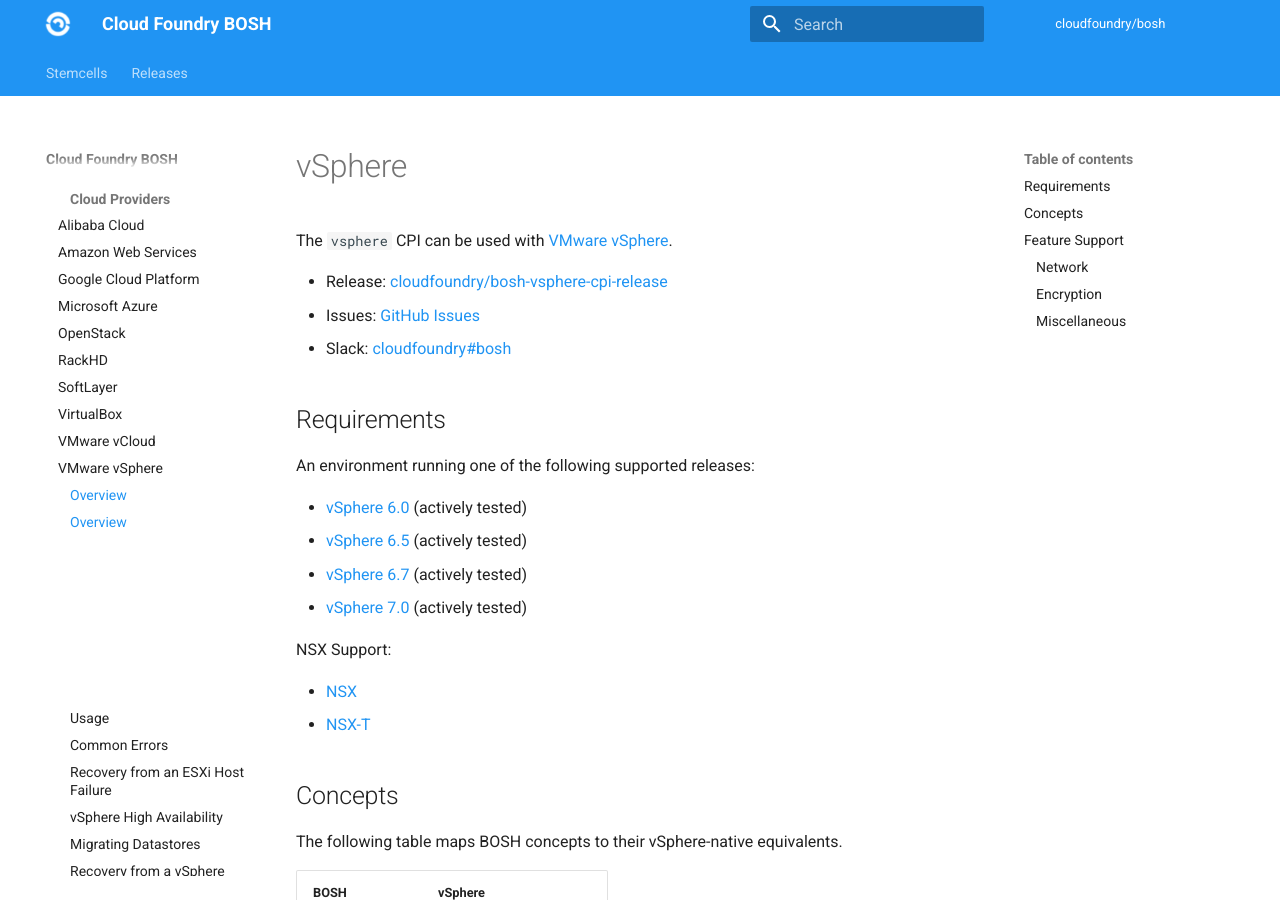
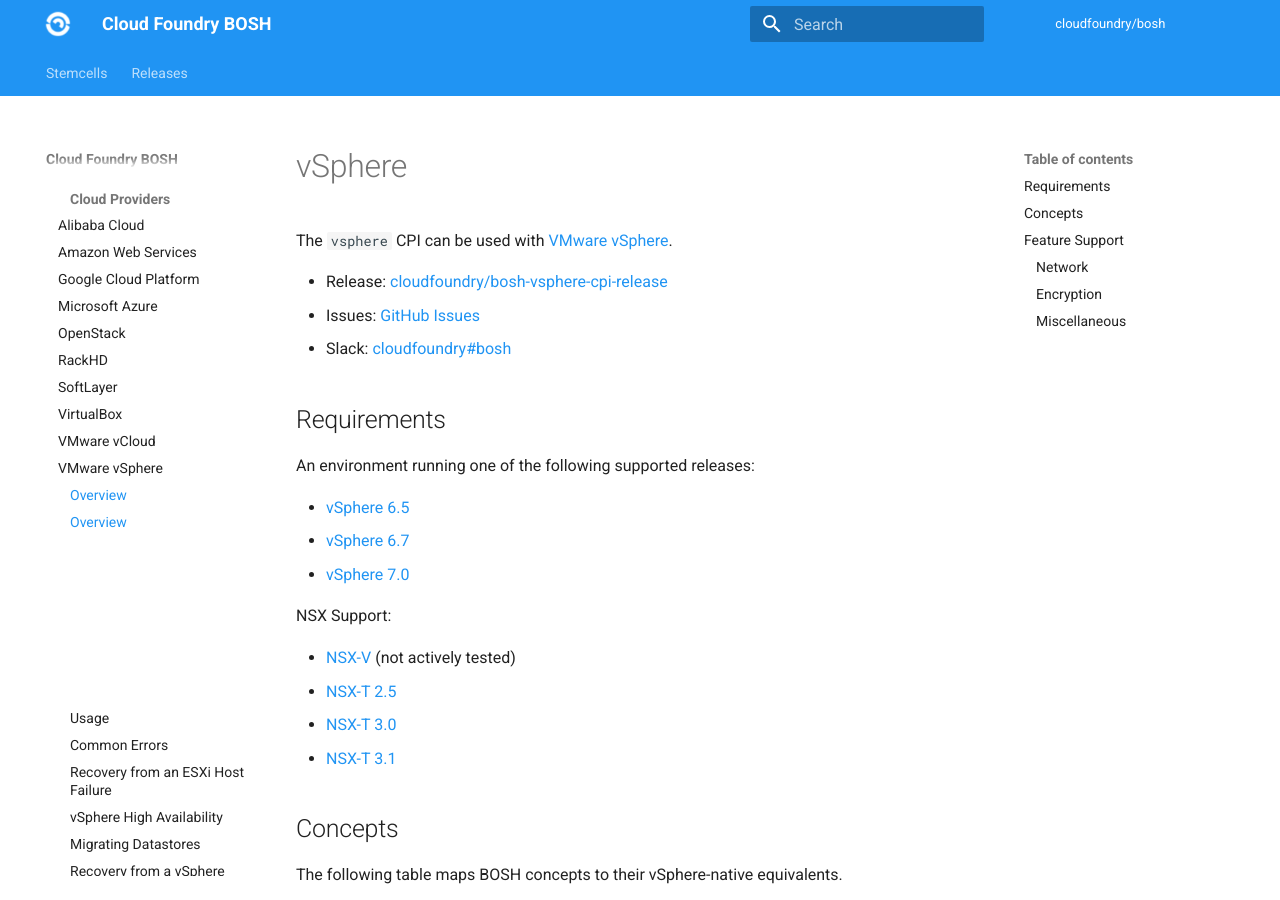
Before and after one commit to cloudfoundry/docs-bosh, an MkDocs documentation site: the page built from content/vsphere.md, in a window 1280 px wide and 900 px high. Built offline with MkDocs 1.6.1 and Material for MkDocs 9.7.7, drawn with Linux system fonts in a browser that asks for light colours; old or Windows-style settings are respelled for this version of MkDocs.

Commit message:
Remove vSphere 6.0 and NSX-V from Requirements
- Remove vSphere 6.0, it is no longer under general support and we don't
test against it.
- We call out that we no longer actively test against NSX-V

[#178147374]

Co-authored-by: Brian Cunnie <bcunnie@vmware.com>
Co-authored-by: Michael Oleske <moleske@pivotal.io>

```diff
--- a/content/vsphere.md
+++ b/content/vsphere.md
@@ -14,15 +14,16 @@ The `vsphere` CPI can be used with [VMware vSphere](https://www.vmware.com/produ
 
 An environment running one of the following supported releases:
 
-  * [vSphere 6.0](https://docs.vmware.com/en/VMware-vSphere/6.0/rn/vsphere-esxi-vcenter-server-60-release-notes.html) (actively tested)
-  * [vSphere 6.5](https://docs.vmware.com/en/VMware-vSphere/6.5/rn/vsphere-esxi-vcenter-server-65-release-notes.html) (actively tested)
-  * [vSphere 6.7](https://docs.vmware.com/en/VMware-vSphere/6.7/rn/vsphere-esxi-vcenter-server-67-release-notes.html) (actively tested)
-  * [vSphere 7.0](https://docs.vmware.com/en/VMware-vSphere/7.0/rn/vsphere-esxi-vcenter-server-70-release-notes.html) (actively tested)
+  * [vSphere 6.5](https://docs.vmware.com/en/VMware-vSphere/6.5/rn/vsphere-esxi-vcenter-server-65-release-notes.html)
+  * [vSphere 6.7](https://docs.vmware.com/en/VMware-vSphere/6.7/rn/vsphere-esxi-vcenter-server-67-release-notes.html)
+  * [vSphere 7.0](https://docs.vmware.com/en/VMware-vSphere/7.0/rn/vsphere-esxi-vcenter-server-70-release-notes.html)
 
 NSX Support:
 
-  * [NSX](https://docs.vmware.com/en/VMware-NSX-for-vSphere/index.html)
-  * [NSX-T](https://docs.vmware.com/en/VMware-NSX-T/index.html)
+  * [NSX-V](https://docs.vmware.com/en/VMware-NSX-for-vSphere/index.html) (not actively tested)
+  * [NSX-T 2.5](https://docs.vmware.com/en/VMware-NSX-T-Data-Center/2.5.3/rn/VMware-NSX-T-Data-Center-253-Release-Notes.html)
+  * [NSX-T 3.0](https://docs.vmware.com/en/VMware-NSX-T-Data-Center/3.0/rn/VMware-NSX-T-Data-Center-303-Release-Notes.html)
+  * [NSX-T 3.1](https://docs.vmware.com/en/VMware-NSX-T-Data-Center/3.1/rn/VMware-NSX-T-Data-Center-3121-Release-Notes.html)
 
 ## Concepts
 
```
